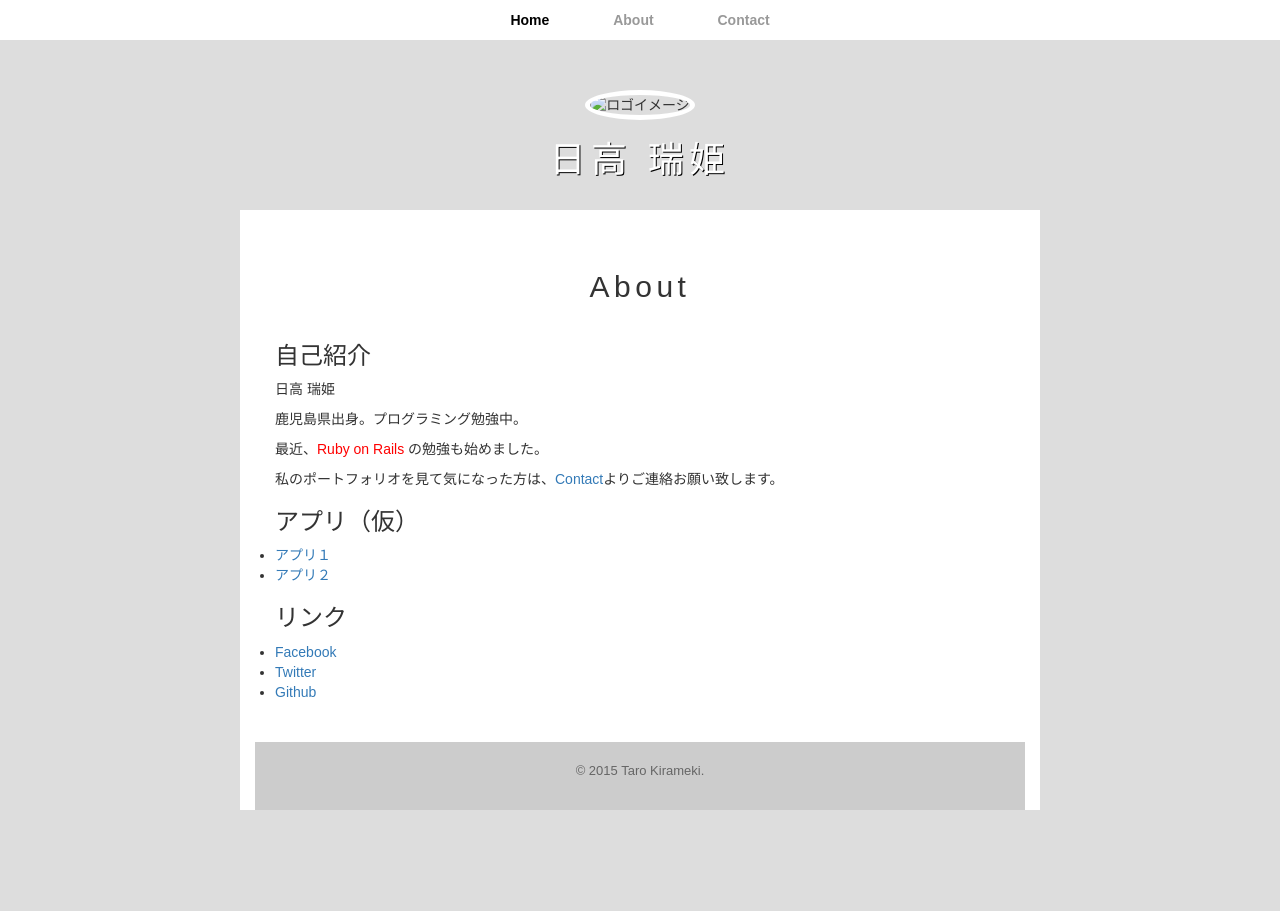
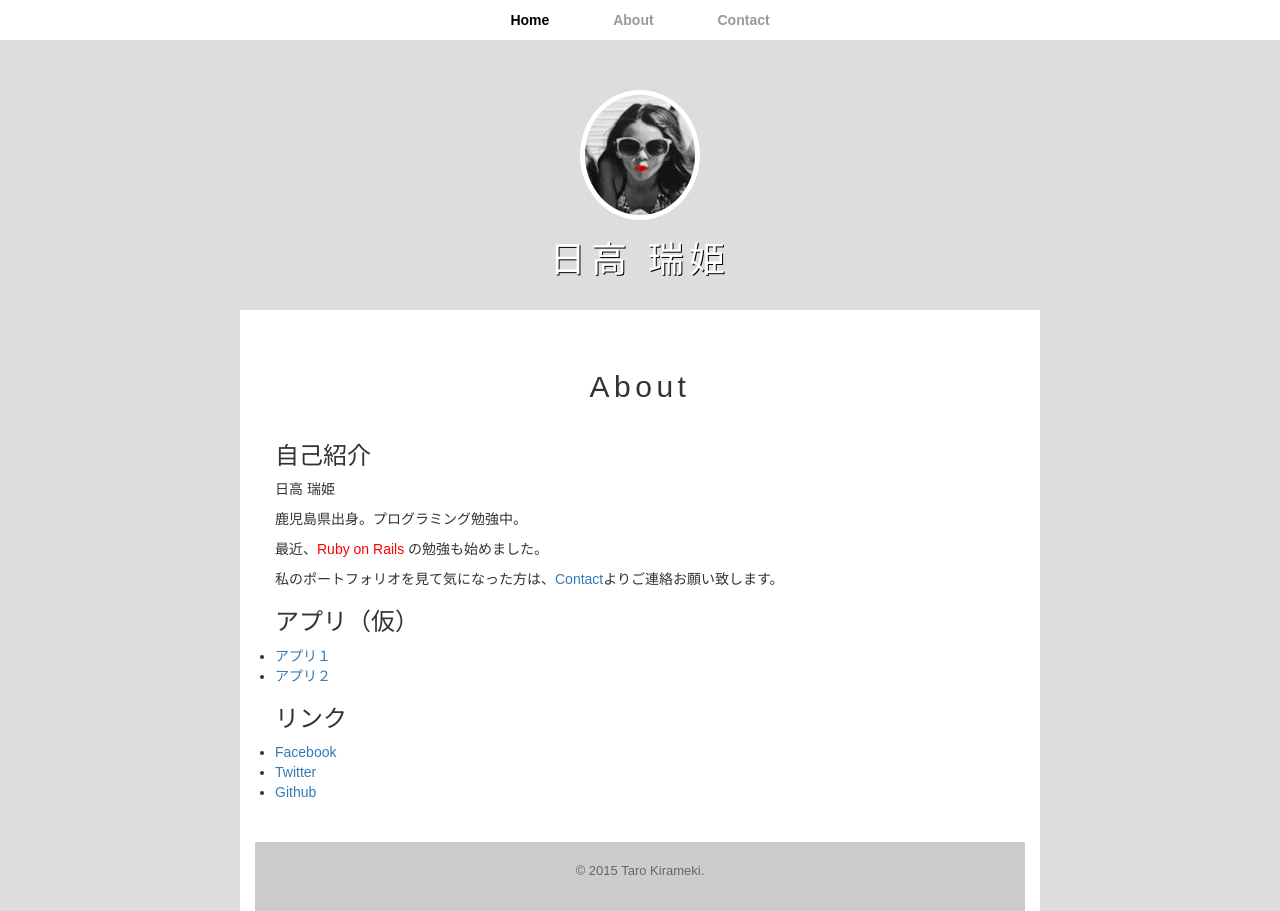
Before and after one commit to mzpxp/mzpxp.github.io, a plain HTML site: page index.html in a window 1280 px wide. Before the commit the page ends 810 px from the top, so only its background shows below. Drawn offline with nearby package versions, Linux system fonts and the light colour scheme.

Commit message:
finished portforio

```diff
--- a/index.html
+++ b/index.html
@@ -24,7 +24,7 @@
         </ul>
       </nav>
       <div id="logo">
-        <img src="profile.jpg" alt="ロゴイメージ">
+        <img src="profile.png" alt="ロゴイメージ">
         <h1>日高 瑞姫</h1>
       </div>
     </header>
```
Also changed, not shown: profile.png (added).
